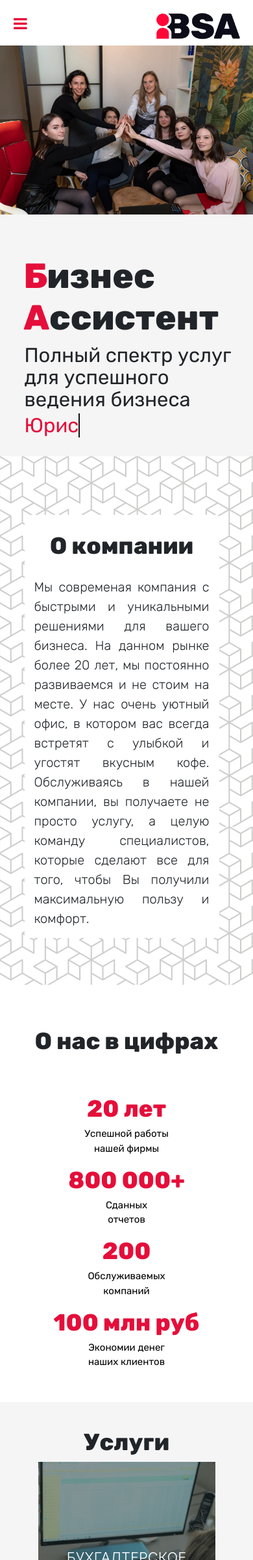
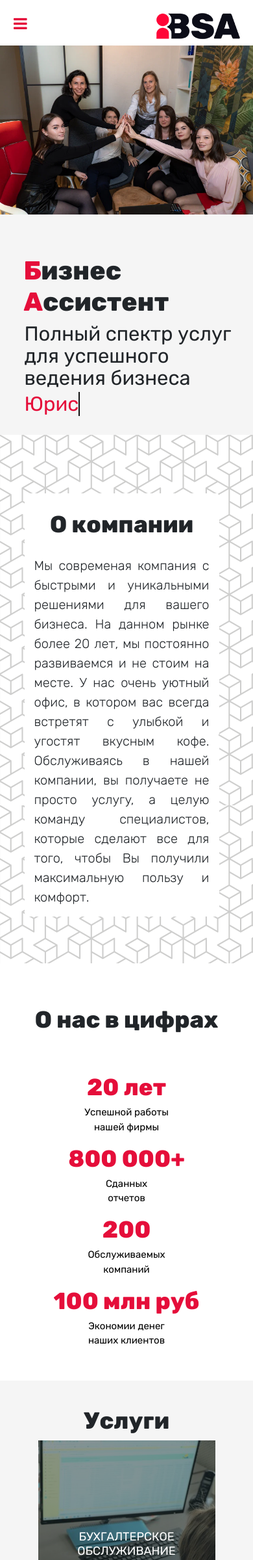
Before and after one commit to Anton554/Website, a Django app: page / in a window 390 px wide. Shown: the top 2400 px of the page at 65% size. Run offline with Django 4.2, Linux system fonts and the light colour scheme; some libraries are stand-ins or nearby versions.

Commit message:
Предфинальная версия сайта

```diff
--- a/Businessas/main/static/main/css/style.css
+++ b/Businessas/main/static/main/css/style.css
@@ -85,7 +85,7 @@ div[class^=col]{
 h1{
   margin-top: 19%;
   font-family: "Rubik-ext";
-  font-size: 336%;
+  font-size: min(max(40px, 6vw), 336%)
 }
 
 .my_txt{
@@ -428,11 +428,12 @@ h1{
   height: 100%;
 }
 .hover-text-one figure h3 {
-  font-size: 110%;
+  font-size: 90%;
   word-spacing: -0.15em;
   font-weight: 300;
   padding-left: 4%;
   padding-right: 4%;
+  font-family: "Rubik_rg";
 }
 .hover-text-one figure h3 span {
   font-weight: 800;
@@ -443,6 +444,7 @@ h1{
 }
 .hover-text-one figure p {
   letter-spacing: 1px;
+  /*font-family: "Rubik_rg";*/
 }
 
 
@@ -494,6 +496,17 @@ h1{
   }
 }
 
+@media (max-width: 420px) and (min-width: 340px) {
+  .hover-text-one figure p {
+    font-size: 50%;
+  }
+}
+
+@media screen and (max-width: 340px) {
+  .hover-text-one figure p {
+    font-size: 40%;
+  }
+}
 @media (max-width: 60000px) and (min-width: 991px) {
   .my_center{
     display: none;
@@ -504,9 +517,6 @@ h1{
 /*    font-size: 50%;*/
 /*  }*/
 @media screen and (max-width: 420px) {
-  .hover-text-one figure p {
-    font-size: 50%;
-  }
   .my_center{
     display: none;
   }
--- a/Businessas/main/templates/main/index.html
+++ b/Businessas/main/templates/main/index.html
@@ -121,7 +121,7 @@
                 <div class="col-md-6 col-sm-12 block_1">
                     <div class="col-12">
                         <div class="">
-                            <h1 class="text-left" style="margin-left: 2%; font-family: Rubik-ext"><span style="color: #e50e3a">Б</span>изнес <span style="color: #e50e3a">А</span>ссистент</h1>
+                            <h1 class="text-left" style="margin-left: 2%; font-family: Rubik-ext"><span style="color: #e50e3a">Б</span>изнес <br><span style="color: #e50e3a">А</span>ссистент</h1>
                             <div class="my_txt text-left" style="line-height: 110%;">Полный спектр услуг<br>для успешного ведения бизнеса</div>
                             <div class="my_txt text-left typewrite" data-period="1000" data-type='[ "Бухгалтерия", "Налоги", "Юристы" ]' style="color: #e50e3a;"><span class="wrap"></span></div>
                             <br>
@@ -205,7 +205,6 @@
                         <figcaption>
                             <h3>Сопровождение работы с маркетплейсами</h3>
                             <p>Автоматизация учета, налоги, экспертный аудит правильности расчетов за проданный товар с учетом удержаний и бонусов<br><span style="margin-top: 6px; margin-bottom: 6px; font-weight: bold">От 10 000 рублей</span> <br> <a style="margin-top: 7px;" href="" class="btn hvr-hollow btn-lg">оставить заявку</a></p>
-                            <!--                  <p><a href="" class="btn hvr-hollow btn-lg">оставить заявку</a></p>-->
                         </figcaption>
                     </figure>
                 </div>
@@ -215,7 +214,6 @@
                         <figcaption>
                             <h3>Оптимизация работы с онлайн-кассами, эквайрингом </h3>
                             <p>Чеки коррекции, ОФД. Постановка/снятие кассы на учет в налоговой. Отражение поступлений эквайринга в учете<br><span style="margin-top: 6px; margin-bottom: 6px; font-weight: bold">От 1 000 рублей</span> <br> <a style="margin-top: 7px;" href="" class="btn hvr-hollow btn-lg">оставить заявку</a></p>
-                            <!--                  <p><a href="" class="btn hvr-hollow btn-lg">оставить заявку</a></p>-->
                         </figcaption>
                     </figure>
                 </div>
@@ -225,7 +223,6 @@
                         <figcaption>
                             <h3>Подбор и внедрение облачных решений для приема денег онлайн </h3>
                             <p>Прием денег через интернет на сайт, по ссылкам, через СБП, через платежных агрегаторов ЮКаssa, Продамус, Робокасса и др. Или оплата на месте по QR-коду<br><span style="margin-top: 6px; margin-bottom: 6px; font-weight: bold">От 3 000 рублей</span> <br> <a style="margin-top: 7px;" href="" class="btn hvr-hollow btn-lg">оставить заявку</a></p>
-                            <!--                  <p><a href="" class="btn hvr-hollow btn-lg">оставить заявку</a></p>-->
                         </figcaption>
                     </figure>
                 </div>
@@ -235,7 +232,6 @@
                         <figcaption>
                             <h3>Маркировка, лицензирование, прослеживаемые товары, ФГИС, ЭДО</h3>
                             <p>Работа в системе “Честный знак”, проведение маркировки, занесение данных по товарам, получение электронной подписи. Настроим ЭДО, внесем данные в ФГИС<br><span style="margin-top: 6px; margin-bottom: 6px; font-weight: bold">От 3 000 рублей</span> <br> <a style="margin-top: 7px;" href="" class="btn hvr-hollow btn-lg">оставить заявку</a></p>
-                            <!--                  <p><a href="" class="btn hvr-hollow btn-lg">оставить заявку</a></p>-->
                         </figcaption>
                     </figure>
                 </div>
@@ -245,7 +241,6 @@
                         <figcaption>
                             <h3>Налоговые <br> вопросы</h3>
                             <p>Возьмем на себя общение с налоговой, ответим на требования, разберемся с недоимкой. Получим патент. Правильно заполним и сдадим декларацию<br><span style="margin-top: 6px; margin-bottom: 6px; font-weight: bold">От 4 000 рублей</span> <br> <a style="margin-top: 7px;" href="" class="btn hvr-hollow btn-lg">оставить заявку</a></p>
-                            <!--                  <p><a href="" class="btn hvr-hollow btn-lg">оставить заявку</a></p>-->
                         </figcaption>
                     </figure>
                 </div>
@@ -255,7 +250,6 @@
                         <figcaption>
                             <h3>Регистрация/ ликвидация бизнеса</h3>
                             <p>Проведем онлайн регистрацию/ликвидацию/изменения ООО, ИП. Удаленно подадим уведомления в Вестник и Федресурс. Сдадим ликвидационную отчетность<br><span style="margin-top: 6px; margin-bottom: 6px; font-weight: bold">От 8 000 рублей</span><br> <a style="margin-top: 7px;" href="" class="btn hvr-hollow btn-lg">оставить заявку</a> </p>
-                            <!--                  <p><a href="" class="btn hvr-hollow btn-lg">оставить заявку</a></p>-->
                         </figcaption>
                     </figure>
                 </div>
@@ -265,7 +259,6 @@
                         <figcaption>
                             <h3>Корпоративные юридические задачи</h3>
                             <p>Составим договоры, понятно объясним юридические тонкости, проконсультируем, поможем в составлении претензий и урегулировании споров<br><span style="margin-top: 6px; margin-bottom: 6px; font-weight: bold">От 5 000 рублей</span><br> <a style="margin-top: 7px;" href="" class="btn hvr-hollow btn-lg">оставить заявку</a></p>
-                            <!--                  <p><a href="" class="btn hvr-hollow btn-lg">оставить заявку</a></p>-->
                         </figcaption>
                     </figure>
                 </div>
```
